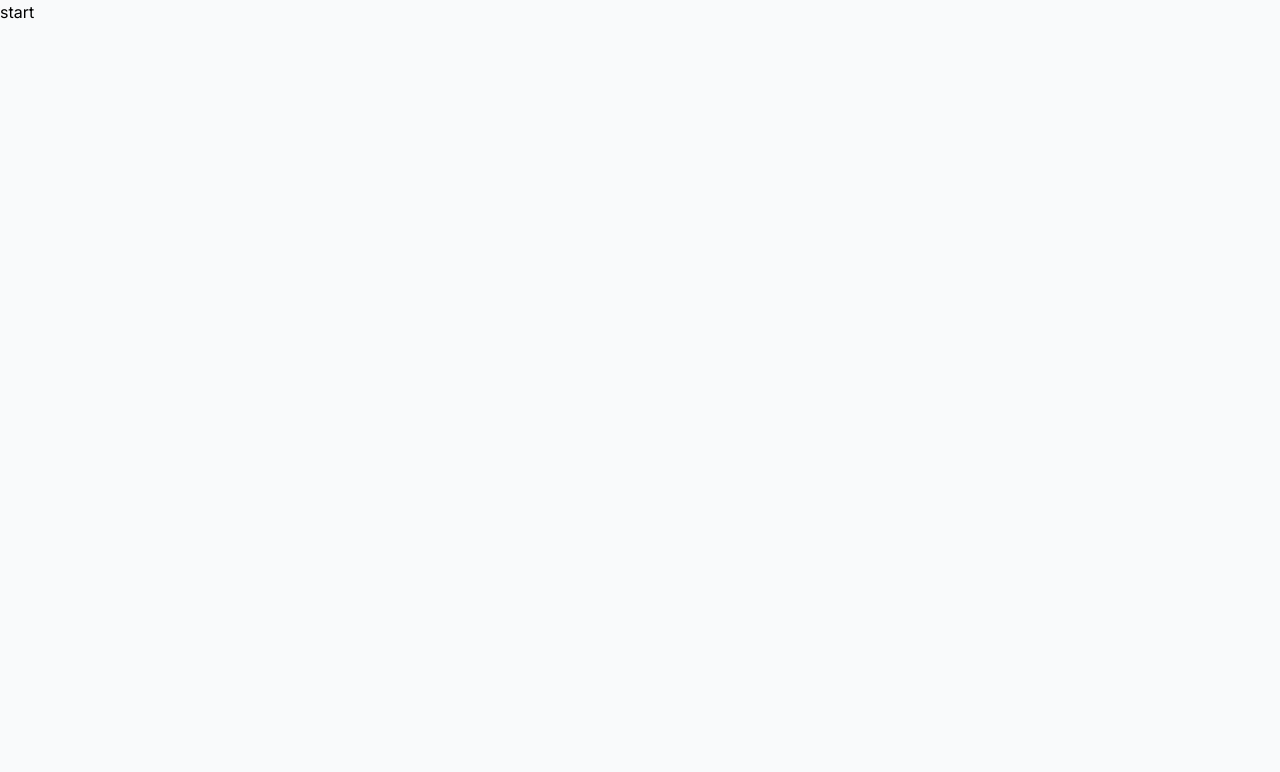
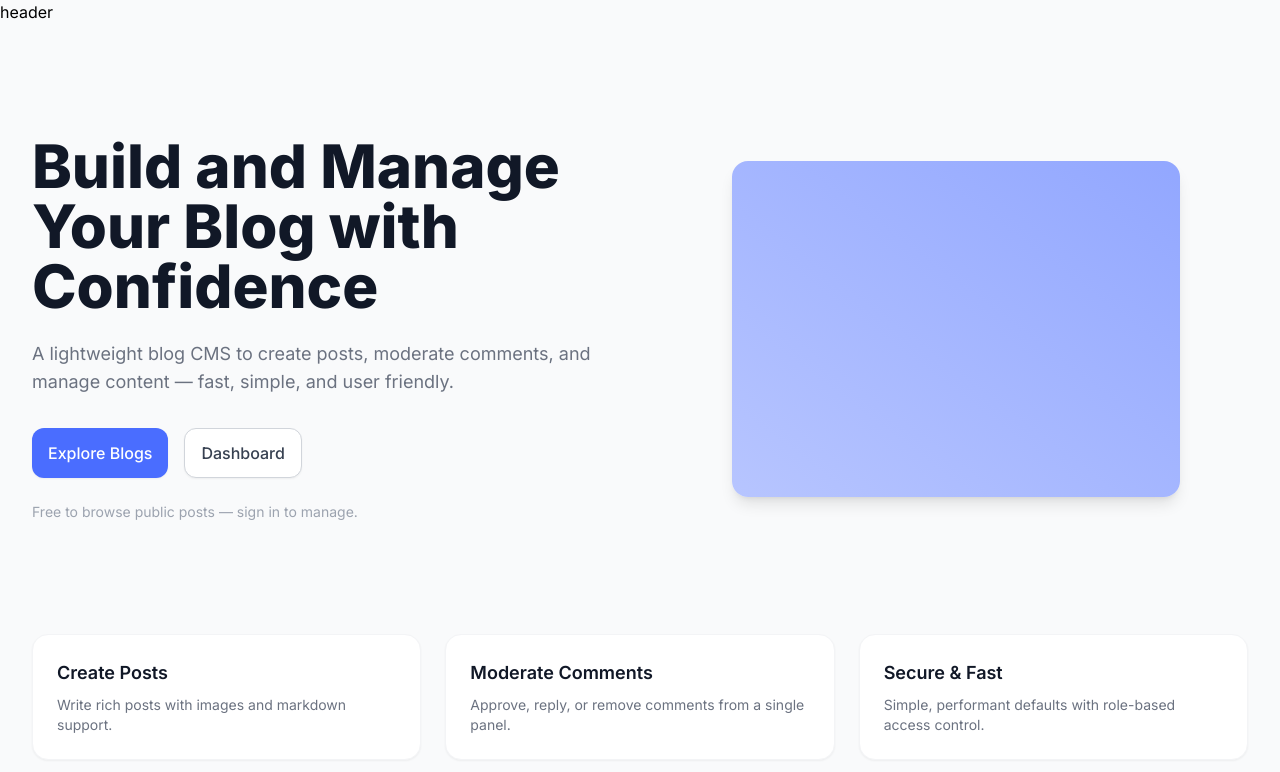
Before and after one commit to ArianMakiabadi/NextPress, a Next.js app in the folder frontend/: page / in a window 1280 px wide. Shown: the top 772 px of the page. Built offline with nearby package versions, Linux system fonts and the light colour scheme.

Commit message:
feat: add homepage with blog and dashboard navigation closes #3

```diff
--- a/frontend/src/app/layout.tsx
+++ b/frontend/src/app/layout.tsx
@@ -18,8 +18,11 @@ export default function RootLayout({
   children: React.ReactNode;
 }>) {
   return (
-    <html lang="en" className={inter.className}>
-      <body>{children}</body>
+    <html lang="en" className={`${inter.className} min-h-screen`}>
+      <body>
+        <div>header</div>
+        <div className="container xl:max-w-screen-xl"> {children}</div>
+      </body>
     </html>
   );
 }
--- a/frontend/src/app/page.tsx
+++ b/frontend/src/app/page.tsx
@@ -1,3 +1,67 @@
+import Button from "@/ui/Button";
+import Link from "next/link";
+
 export default function Home() {
-  return <h1 className="">start</h1>;
+  return (
+    <main className="min-h-screen bg-secondary-50 text-secondary-900">
+      <section className="container mx-auto px-4 py-20 lg:py-28 grid gap-12 lg:grid-cols-2 items-center">
+        <div>
+          <h1 className="text-3xl sm:text-4xl md:text-5xl lg:text-6xl font-extrabold leading-tight">
+            Build and Manage Your Blog with Confidence
+          </h1>
+
+          <p className="mt-6 text-secondary-500 text-lg max-w-xl">
+            A lightweight blog CMS to create posts, moderate comments, and
+            manage content — fast, simple, and user friendly.
+          </p>
+
+          <div className="mt-8 flex flex-wrap gap-4">
+            <Button>
+              <Link href="/blogs">Explore Blogs</Link>
+            </Button>
+
+            <Button variant="outline">
+              <Link href="/profile">Dashboard</Link>
+            </Button>
+          </div>
+
+          <div className="mt-6 text-sm text-secondary-400">
+            Free to browse public posts — sign in to manage.
+          </div>
+        </div>
+
+        <div className="flex justify-center">
+          <div className="w-full max-w-md aspect-[4/3] rounded-2xl bg-gradient-to-tr from-primary-300 to-primary-500 shadow-lg" />
+        </div>
+      </section>
+
+      <section className="container mx-auto px-4 pb-20">
+        <div className="grid gap-6 sm:grid-cols-2 lg:grid-cols-3">
+          <div className="p-6 bg-secondary-0 rounded-2xl shadow-sm border border-secondary-100">
+            <h3 className="font-semibold text-lg">Create Posts</h3>
+
+            <p className="mt-2 text-secondary-500 text-sm">
+              Write rich posts with images and markdown support.
+            </p>
+          </div>
+
+          <div className="p-6 bg-secondary-0 rounded-2xl shadow-sm border border-secondary-100">
+            <h3 className="font-semibold text-lg">Moderate Comments</h3>
+
+            <p className="mt-2 text-secondary-500 text-sm">
+              Approve, reply, or remove comments from a single panel.
+            </p>
+          </div>
+
+          <div className="p-6 bg-secondary-0 rounded-2xl shadow-sm border border-secondary-100">
+            <h3 className="font-semibold text-lg">Secure & Fast</h3>
+
+            <p className="mt-2 text-secondary-500 text-sm">
+              Simple, performant defaults with role-based access control.
+            </p>
+          </div>
+        </div>
+      </section>
+    </main>
+  );
 }
```
